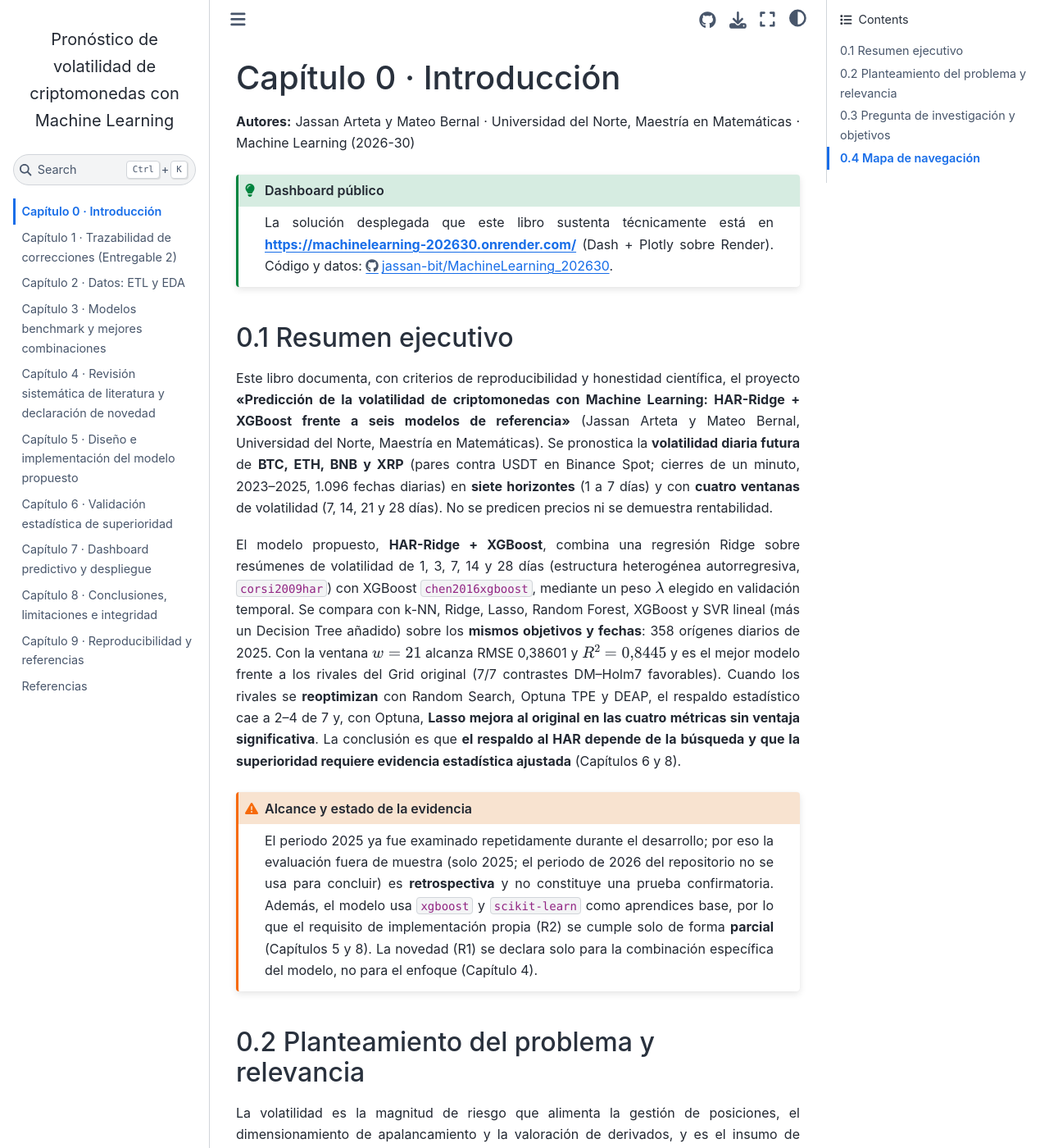
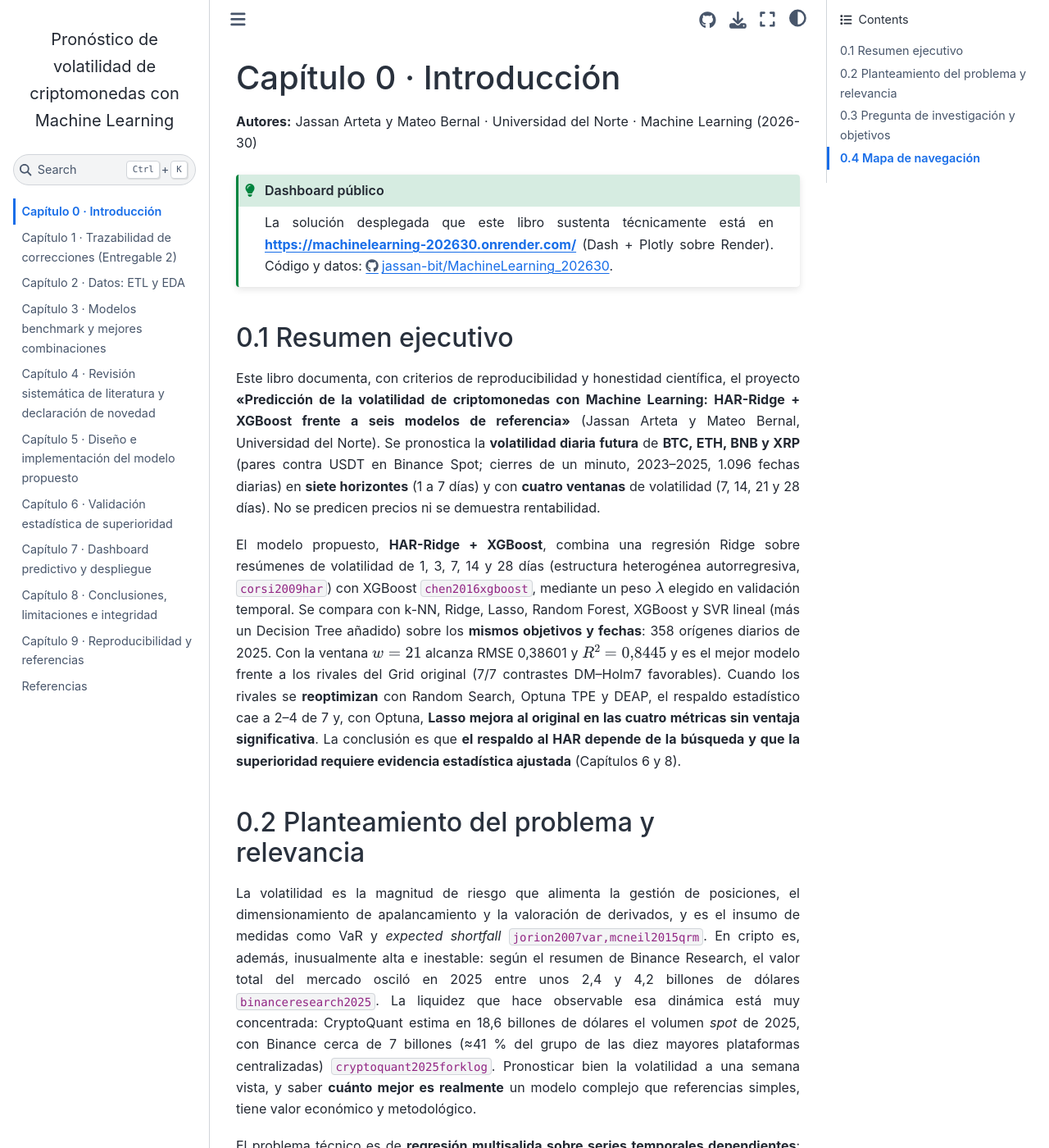
Before and after one commit to Bernal023/MachineLearning_202630, a Jupyter Book: the page built from book/intro.md, in a window 1280 px wide and 1400 px high. Shown: the whole window at 82% size. Built offline with Jupyter Book 1.0.4 settings and Sphinx 7.4.7 and the Sphinx Book theme 1.1.4, drawn with Linux system fonts in a browser that asks for light colours; cross-references to code outside the pages are shown as plain code; some of the changed text lies outside the part shown.

Commit message:
Update intro.md

````diff
--- a/book/intro.md
+++ b/book/intro.md
@@ -1,6 +1,6 @@
 # Capítulo 0 · Introducción
 
-**Autores:** Jassan Arteta y Mateo Bernal · Universidad del Norte, Maestría en Matemáticas · Machine Learning (2026-30)
+**Autores:** Jassan Arteta y Mateo Bernal · Universidad del Norte · Machine Learning (2026-30)
 
 ```{admonition} Dashboard público
 :class: tip
@@ -12,7 +12,7 @@
 ## 0.1 Resumen ejecutivo
 
 Este libro documenta, con criterios de reproducibilidad y honestidad científica, el proyecto **«Predicción de la volatilidad de criptomonedas con Machine Learning: HAR-Ridge + XGBoost frente a seis modelos de
-referencia»** (Jassan Arteta y Mateo Bernal, Universidad del Norte, Maestría en Matemáticas). Se pronostica la **volatilidad diaria futura** de **BTC, ETH, BNB y XRP** (pares contra USDT en Binance Spot; cierres
+referencia»** (Jassan Arteta y Mateo Bernal, Universidad del Norte). Se pronostica la **volatilidad diaria futura** de **BTC, ETH, BNB y XRP** (pares contra USDT en Binance Spot; cierres
 de un minuto, 2023–2025, 1.096 fechas diarias) en **siete horizontes** (1 a 7 días) y con **cuatro ventanas** de volatilidad (7, 14, 21 y 28 días). No se predicen precios ni se demuestra rentabilidad.
 
 El modelo propuesto, **HAR-Ridge + XGBoost**, combina una regresión Ridge sobre resúmenes de volatilidad de 1, 3, 7, 14 y 28 días (estructura heterogénea autorregresiva, {cite}`corsi2009har`) con XGBoost
@@ -20,13 +20,6 @@
 fechas**: 358 orígenes diarios de 2025. Con la ventana $w=21$ alcanza RMSE 0,38601 y $R^2=0{,}8445$ y es el mejor modelo frente a los rivales del Grid original (7/7 contrastes DM–Holm7 favorables). Cuando los
 rivales se **reoptimizan** con Random Search, Optuna TPE y DEAP, el respaldo estadístico cae a 2–4 de 7 y, con Optuna, **Lasso mejora al original en las cuatro métricas sin ventaja significativa**.
 La conclusión es que **el respaldo al HAR depende de la búsqueda y que la superioridad requiere evidencia estadística ajustada** (Capítulos 6 y 8).
-
-```{admonition} Alcance y estado de la evidencia
-:class: warning
-El periodo 2025 ya fue examinado repetidamente durante el desarrollo; por eso la evaluación fuera de muestra (solo 2025; el periodo de 2026 del repositorio no se usa para concluir) es **retrospectiva** y no constituye una
-prueba confirmatoria. Además, el modelo usa `xgboost` y `scikit-learn` como aprendices base, por lo que el requisito de implementación propia (R2) se cumple solo de forma **parcial**
-(Capítulos 5 y 8). La novedad (R1) se declara solo para la combinación específica del modelo, no para el enfoque (Capítulo 4).
-```
 
 ## 0.2 Planteamiento del problema y relevancia
 
@@ -69,10 +62,3 @@
 | 7 | Dashboard y despliegue | {doc}`cap07_dashboard_despliegue` |
 | 8 | Conclusiones, limitaciones e integridad | {doc}`cap08_conclusiones` |
 | 9 | Reproducibilidad y referencias | {doc}`cap09_reproducibilidad` |
-
-```{note}
-**Diferencia con la plantilla de la rúbrica.** La rúbrica habla de «140 combinaciones» y de
-siete modelos *base* con balanceo y optimizador (formulación de clasificación). Este proyecto es de
-**regresión**, no hay balanceo de clases y el espacio real evaluado es de **512 modelos**
-(Capítulo 3 §3.4). Se reporta lo que efectivamente se ejecutó, sin reetiquetarlo para encajar en la plantilla.
-```
````
